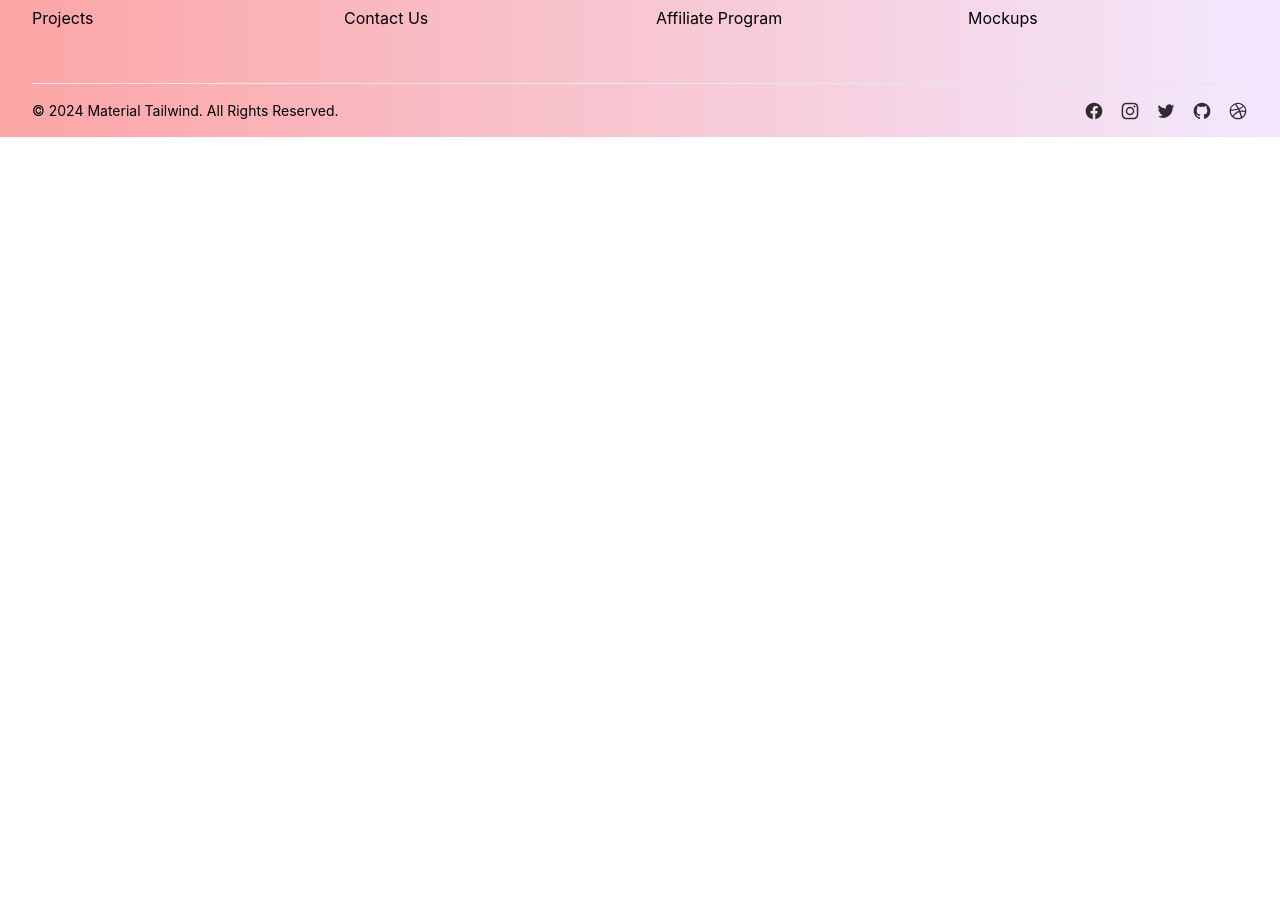
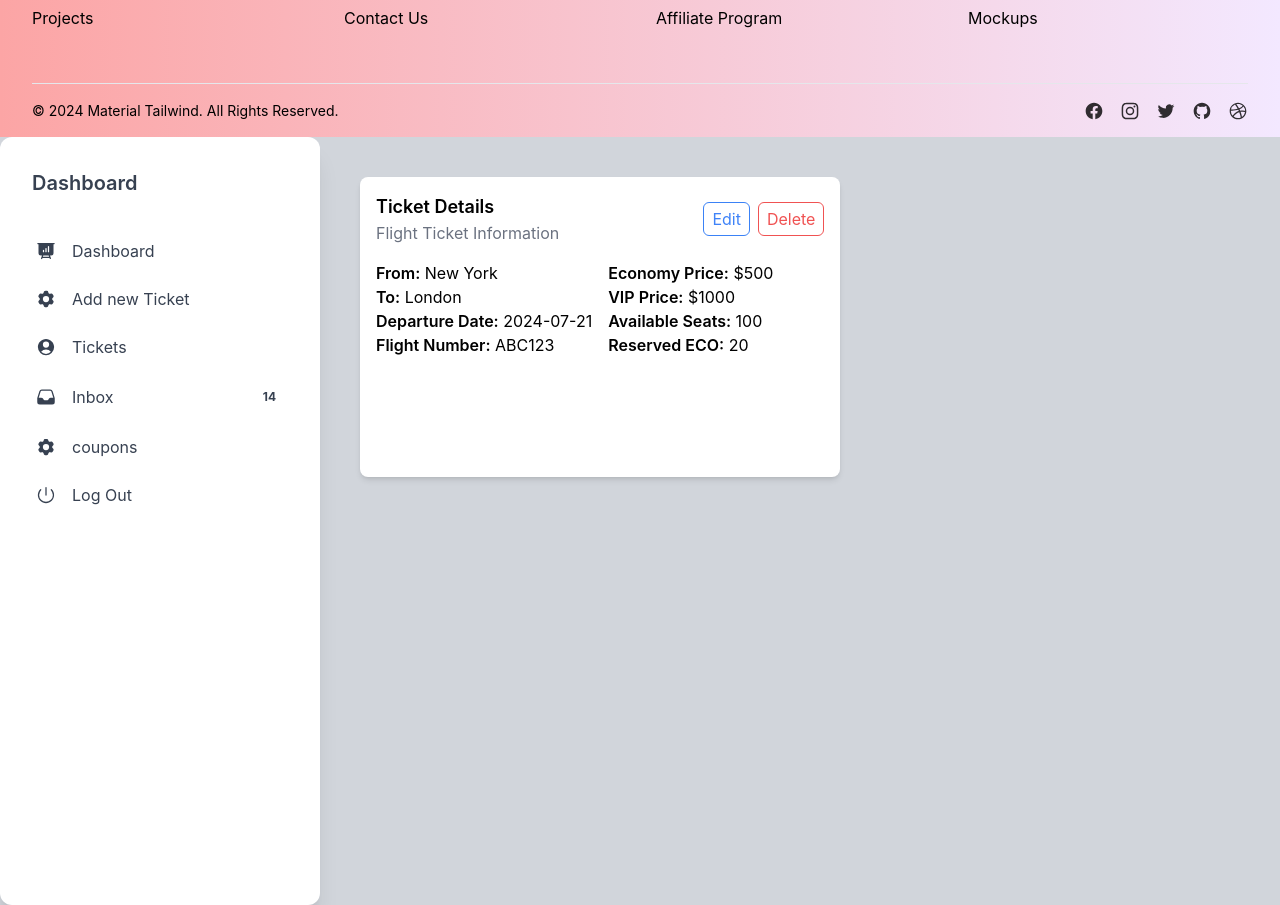
Before and after one commit to AirLineProjectTeam/AirlineProject, a React (Vite) app in the folder airline/: page /AllTicketDash in a window 1280 px wide. Shown: the part 2780-3685 px from the top of the page. Before the commit the page ends 2917 px from the top, so only its background shows below. Built offline with nearby package versions, Linux system fonts and the light colour scheme; no server answers.

Commit message:
Dashboard

```diff
--- a/airline/package.json
+++ b/airline/package.json
@@ -10,6 +10,8 @@
     "preview": "vite preview"
   },
   "dependencies": {
+    "@heroicons/react": "^2.1.5",
+    "@material-tailwind/react": "^2.1.9",
     "@react-google-maps/api": "^2.19.3",
     "axios": "^1.7.2",
     "flowbite": "^2.4.1",
--- a/airline/src/App.jsx
+++ b/airline/src/App.jsx
@@ -4,11 +4,18 @@ import './index.css';
 import Dashboard from './component/pages/dashboard/Dashboard';
 import Home from './component/pages/homePage/Homepage';
 
+
+
 function App() {
     return (
 
         <div>
          <Home />
+         <Dashboard/>
+
+
+
+
 
         </div>
     );
--- /dev/null
+++ b/airline/src/component/pages/dashboard/AllTicketsDash.jsx
@@ -0,0 +1,56 @@
+import React, { useEffect, useState } from "react";
+import axios from "axios";
+
+function AllTicketDash() {
+  const [trips, setTrips] = useState([]);
+
+  useEffect(() => {
+    const fetchTrips = async () => {
+      try {
+        const response = await axios.get('https://api.example.com/tickets'); // Replace with your API endpoint
+        if (response.data) {
+          setTrips(response.data); // Assuming response.data is an array of trips
+        }
+      } catch (error) {
+        console.error('Error fetching trips:', error);
+      }
+    };
+
+    fetchTrips();
+  }, []);
+
+  return (
+    <div className="flex gap-4">
+
+
+      <div className="bg-white shadow-md rounded-lg p-4 mb-4 mx-10 h-[300px] m-10">
+        <div className="flex items-center justify-between mb-4">
+          <div>
+            <h2 className="text-lg font-semibold">Ticket Details</h2>
+            <p className="text-gray-500">Flight Ticket Information</p>
+          </div>
+          <div className="flex gap-2">
+            <button className="text-blue-500 hover:text-blue-700 px-2 py-1 border border-blue-500 rounded-md">Edit</button>
+            <button className="text-red-500 hover:text-red-700 px-2 py-1 border border-red-500 rounded-md">Delete</button>
+          </div>
+        </div>
+        <div className="grid grid-cols-2 gap-4">
+          <div>
+            <p><span className="font-semibold">From:</span> New York</p>
+            <p><span className="font-semibold">To:</span> London</p>
+            <p><span className="font-semibold">Departure Date:</span> 2024-07-21</p>
+            <p><span className="font-semibold">Flight Number:</span> ABC123</p>
+          </div>
+          <div>
+            <p><span className="font-semibold">Economy Price:</span> $500</p>
+            <p><span className="font-semibold">VIP Price:</span> $1000</p>
+            <p><span className="font-semibold">Available Seats:</span> 100</p>
+            <p><span className="font-semibold">Reserved ECO:</span> 20</p>
+          </div>
+        </div>
+      </div>
+    </div>
+  );
+}
+
+export default AllTicketDash;
--- a/airline/src/component/pages/dashboard/Dashboard.jsx
+++ b/airline/src/component/pages/dashboard/Dashboard.jsx
@@ -2,8 +2,11 @@ import { Link } from 'react-router-dom';
 import React, {useEffect} from 'react';
 import instance from "../../firebase/instance";
 import AddTicket from './formDashboard/AddTicket';
-
-
+import SideBar from './SideBar';
+import { BrowserRouter as Router, Route, Routes } from 'react-router-dom';
+import MainDashboard from './MainpageDashoard/MainDashboard';
+import MessageAdmin from './messageforadmin/MessageAdmin';
+import AllTicketDash from './AllTicketsDash';
 
 
 
@@ -12,11 +15,21 @@ import AddTicket from './formDashboard/AddTicket';
 
 
         return(
+            <Router>
+      <div className="flex bg-gray-300">
+        <SideBar />
+        <Routes>
+          <Route path="/MainDashboard" element={<MainDashboard />} />
+          <Route path="/AddTicket" element={<AddTicket />} />
+          <Route path="/MessageAdmin" element={<MessageAdmin />} />
+          <Route path="/AllTicketDash" element={<AllTicketDash />} />
 
 
-   <>
-      <AddTicket/>
-  </>
+        </Routes>
+
+      </div>
+    </Router>
+
         );
 
       }
--- /dev/null
+++ b/airline/src/component/pages/dashboard/MainpageDashoard/MainDashboard.jsx
@@ -0,0 +1,12 @@
+import React from "react";
+
+function MainDashboard(){
+
+    return(
+        <>
+
+        </>
+    );
+
+}
+export default MainDashboard ;
--- /dev/null
+++ b/airline/src/component/pages/dashboard/SideBar.jsx
@@ -0,0 +1,88 @@
+import React from "react";
+import {
+    Card,
+    Typography,
+    List,
+    ListItem,
+    ListItemPrefix,
+    ListItemSuffix,
+    Chip,
+  } from "@material-tailwind/react";
+  import {
+    PresentationChartBarIcon,
+    ShoppingBagIcon,
+    UserCircleIcon,
+    Cog6ToothIcon,
+    InboxIcon,
+    PowerIcon,
+  } from "@heroicons/react/24/solid";
+
+  import { Link } from 'react-router-dom';
+
+
+
+
+function SideBar(){
+
+    return(
+        <>
+
+      <Card className="h-[calc(100vh-2rem)] w-full max-w-[20rem] p-4 shadow-xl shadow-blue-gray-900/5">
+        <div className="mb-2 p-4">
+          <Typography variant="h5" color="blue-gray">
+          Dashboard
+          </Typography>
+        </div>
+        <List>
+          <ListItem>
+            <ListItemPrefix>
+              <PresentationChartBarIcon className="h-5 w-5" />
+            </ListItemPrefix>
+            <Link to="/MainDashboard">Dashboard</Link>
+
+          </ListItem>
+          <ListItem>
+            <ListItemPrefix>
+              <Cog6ToothIcon className="h-5 w-5" />
+            </ListItemPrefix>
+            <Link to="/AddTicket"> Add new Ticket  </Link>
+          </ListItem>
+          <ListItem>
+            <ListItemPrefix>
+              <UserCircleIcon className="h-5 w-5" />
+            </ListItemPrefix>
+            <Link to="/AllTicketDash">Tickets</Link>
+
+          </ListItem>
+          <ListItem>
+            <ListItemPrefix>
+              <InboxIcon className="h-5 w-5" />
+            </ListItemPrefix>
+            <Link to="/MessageAdmin">Inbox</Link>
+
+            <ListItemSuffix>
+              <Chip value="14" size="sm" variant="ghost" color="blue-gray" className="rounded-full" />
+            </ListItemSuffix>
+          </ListItem>
+
+          <ListItem>
+            <ListItemPrefix>
+              <Cog6ToothIcon className="h-5 w-5" />
+            </ListItemPrefix>
+            coupons
+          </ListItem>
+          <ListItem>
+            <ListItemPrefix>
+              <PowerIcon className="h-5 w-5" />
+            </ListItemPrefix>
+            Log Out
+          </ListItem>
+        </List>
+      </Card>
+
+
+        </>
+    );
+
+}
+export default SideBar ;
--- /dev/null
+++ b/airline/src/component/pages/dashboard/messageforadmin/MessageAdmin.jsx
@@ -0,0 +1,54 @@
+import React from "react";
+
+function MessageAdmin(){
+
+
+
+    return(
+
+
+
+        <>
+        <div className="flex items-start gap-2.5">
+  <img className="w-8 h-8 rounded-full" src="/docs/images/people/profile-picture-3.jpg" alt="Jese image" />
+  <div className="flex flex-col gap-1 w-full max-w-[320px]">
+    <div className="flex items-center space-x-2 rtl:space-x-reverse">
+      <span className="text-sm font-semibold text-gray-900 dark:text-white">Bonnie Green</span>
+      <span className="text-sm font-normal text-gray-500 dark:text-gray-400">11:46</span>
+    </div>
+    <div className="flex flex-col leading-1.5 p-4 border-gray-200 bg-gray-100 rounded-e-xl rounded-es-xl dark:bg-gray-700">
+      <p className="text-sm font-normal text-gray-900 dark:text-white">That's awesome. I think our users will really appreciate the improvements.</p>
+    </div>
+    <span className="text-sm font-normal text-gray-500 dark:text-gray-400">Delivered</span>
+  </div>
+  <button id="dropdownMenuIconButton" data-dropdown-toggle="dropdownDots" data-dropdown-placement="bottom-start" className="inline-flex self-center items-center p-2 text-sm font-medium text-center text-gray-900 bg-white rounded-lg hover:bg-gray-100 focus:ring-4 focus:outline-none dark:text-white focus:ring-gray-50 dark:bg-gray-900 dark:hover:bg-gray-800 dark:focus:ring-gray-600" type="button">
+    <svg className="w-4 h-4 text-gray-500 dark:text-gray-400" aria-hidden="true" xmlns="http://www.w3.org/2000/svg" fill="currentColor" viewBox="0 0 4 15">
+      <path d="M3.5 1.5a1.5 1.5 0 1 1-3 0 1.5 1.5 0 0 1 3 0Zm0 6.041a1.5 1.5 0 1 1-3 0 1.5 1.5 0 0 1 3 0Zm0 5.959a1.5 1.5 0 1 1-3 0 1.5 1.5 0 0 1 3 0Z"/>
+    </svg>
+  </button>
+  <div id="dropdownDots" className="z-10 hidden bg-white divide-y divide-gray-100 rounded-lg shadow w-40 dark:bg-gray-700 dark:divide-gray-600 ">
+    <ul className="py-2 text-sm text-gray-700 dark:text-gray-200" aria-labelledby="dropdownMenuIconButton">
+      <li>
+        <a href="#" className="block px-4 py-2 hover:bg-gray-100 dark:hover:bg-gray-600 dark:hover:text-white">Reply</a>
+      </li>
+      <li>
+        <a href="#" className="block px-4 py-2 hover:bg-gray-100 dark:hover:bg-gray-600 dark:hover:text-white">Forward</a>
+      </li>
+      <li>
+        <a href="#" className="block px-4 py-2 hover:bg-gray-100 dark:hover:bg-gray-600 dark:hover:text-white">Copy</a>
+      </li>
+      <li>
+        <a href="#" className="block px-4 py-2 hover:bg-gray-100 dark:hover:bg-gray-600 dark:hover:text-white">Report</a>
+      </li>
+      <li>
+        <a href="#" className="block px-4 py-2 hover:bg-gray-100 dark:hover:bg-gray-600 dark:hover:text-white">Delete</a>
+      </li>
+    </ul>
+  </div>
+</div>
+
+        </>
+    )
+
+}
+export default MessageAdmin ;
--- a/airline/src/component/pages/homePage/TicketCard.jsx
+++ b/airline/src/component/pages/homePage/TicketCard.jsx
@@ -89,10 +89,10 @@ const TicketCard = () => {
               <div className="bg-gray-100 flex items-center justify-between p-4">
                 <div>
                   <p className="text-lg font-semibold text-red-600">
-                    <del>${trip.Price}</del>
+                    <del>${trip.price}</del>
                   </p>
                   <p className="text-lg font-semibold text-green-600">
-                    ${calculateDiscountedPrice(trip.Price)}
+                    ${calculateDiscountedPrice(trip.price)}
                   </p>
                   <p className="text-sm text-gray-600">Price per adult</p>
                 </div>
```
Also changed, not shown: 1 other file (tests, documents, lock files or other folders).
